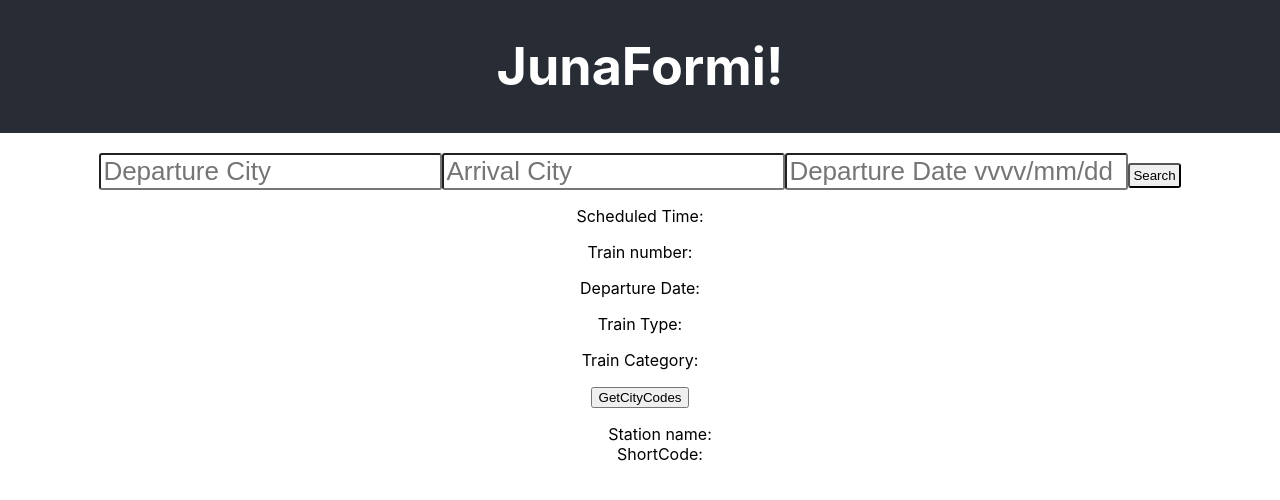
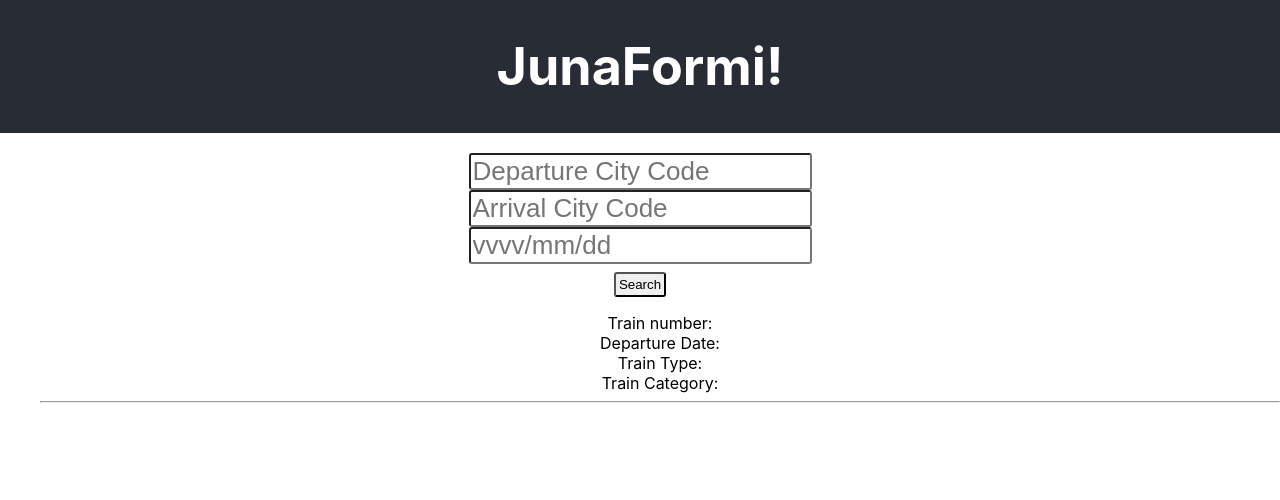
Before and after one commit to npuh/ReactAPI, a React (Create React App) app: page / in a window 1280 px wide. Shown: the top 500 px of the page. Built offline with nearby package versions, Linux system fonts and the light colour scheme.

Commit message:
first commit

```diff
--- a/src/App.css
+++ b/src/App.css
@@ -50,6 +50,7 @@
   border-radius: 3px;
 }
 .trainForm > button {
+  float: none;
   border-radius: 3px;
   padding: 3px;
 }
@@ -66,3 +67,7 @@
 .citiesList {
   list-style: none;
 }
+.trainsList {
+  list-style: none;
+  text-align: center;
+}
--- a/src/App.js
+++ b/src/App.js
@@ -11,10 +11,12 @@ class App extends Component {
         departureCity: undefined,
         arrivalCity: undefined,
         scheduledTime: undefined,
+        stationShortCode: undefined,
         trainNumber: undefined,
         departureDate: undefined,
         trainType: undefined,
-        trainCategory: undefined
+        trainCategory: undefined,
+        error: undefined
       }
     ]
   };
@@ -37,9 +39,11 @@ class App extends Component {
       traindata: data,
       trainNumber: data[0].trainNumber,
       scheduledTime: data[0].timeTableRows[0].scheduledTime,
+      stationShortCode: data[0].timeTableRows[0].stationShortCode,
       departureDate: data[0].departureDate,
       trainType: data[0].trainType,
-      trainCategory: data[0].trainCategory
+      trainCategory: data[0].trainCategory,
+      error: "Please enter the values."
     });
     console.log(this.state.traindata);
   };
@@ -51,18 +55,7 @@ class App extends Component {
           <h1>JunaFormi!</h1>
         </header>
         <Form getTrains={this.getTrains} />
-        {this.state.traindata.map(train => {
-          return (
-            <div key={train.train_id}>
-              <p>Scheduled Time: {train.scheduledTime}</p>
-              <p>Train number: {train.trainNumber}</p>
-              <p>Departure Date: {train.departureDate}</p>
-              <p>Train Type: {train.trainType}</p>
-              <p>Train Category: {train.trainCategory}</p>
-            </div>
-          );
-        })}
-        <Cities />
+        <Trains traindata={this.state.traindata} />
       </div>
     );
   }
--- a/src/components/Cities.js
+++ b/src/components/Cities.js
@@ -1,36 +1,43 @@
-import React, { Component } from "react";
+// import React, { Component } from "react";
 
-class Cities extends Component {
-  state = {
-    stationName: undefined,
-    stationShortCode: undefined
-  };
-  getCities = async e => {
-    e.preventDefault();
-    const api_call2 = await fetch(
-      `https://rata.digitraffic.fi/api/v1/metadata/stations`
-    );
-    const cityData = await api_call2.json();
-    console.log("Call works!");
-    this.setState({
-      stationName: cityData[0].stationName,
-      stationShortCode: cityData[0].stationShortCode
-    });
-    console.log("Works!");
-  };
-  render() {
-    return (
-      <div>
-        <button onClick={this.getCities} className="searchButton">
-          GetCityCodes
-        </button>
-        <ul className="citiesList">
-          <li>Station name: {this.state.stationName}</li>
-          <li>ShortCode: {this.state.stationShortCode}</li>
-        </ul>
-      </div>
-    );
-  }
-}
+// class Cities extends Component {
+//   state = {
+//     city: [
+//       {
+//         stationName: undefined,
+//         stationShortCode: undefined
+//       }
+//     ]
+//   };
+//   getCities = async e => {
+//     e.preventDefault();
+//     const api_call2 = await fetch(
+//       `https://rata.digitraffic.fi/api/v1/metadata/stations`
+//     );
+//     const cityData = await api_call2.json();
 
-export default Cities;
+//     console.log("Call works!");
+//     this.setState({
+//       city: cityData,
+//       stationName: cityData[0].stationName,
+//       stationShortCode: cityData[0].stationShortCode
+//     });
+//     console.log("Works!");
+//   };
+//   render() {
+//     return (
+//       <div>
+//         <form onSubmit={this.getCities}>
+//           <input type="text" name="cityName" />
+//           <button className="searchButton">Get City Codes</button>
+//         </form>
+//         <ul className="citiesList">
+//           <li>Station name: {this.state.stationName}</li>
+//           <li>ShortCode: {this.state.stationShortCode}</li>
+//         </ul>
+//       </div>
+//     );
+//   }
+// }
+
+// export default Cities;
--- a/src/components/Form.js
+++ b/src/components/Form.js
@@ -3,13 +3,12 @@ import React from "react";
 const Form = props => (
   <div>
     <form className="trainForm" onSubmit={props.getTrains}>
-      <input type="text" name="depCity" placeholder="Departure City" />
-      <input type="text" name="arrCity" placeholder="Arrival City" />
-      <input
-        type="text"
-        name="depDate"
-        placeholder="Departure Date vvvv/mm/dd"
-      />
+      <input type="text" name="depCity" placeholder="Departure City Code" />
+      <br />
+      <input type="text" name="arrCity" placeholder="Arrival City Code" />
+      <br />
+      <input type="text" name="depDate" placeholder="vvvv/mm/dd" />
+      <br />
       <button className="searchButton">Search</button>
     </form>
   </div>
--- a/src/components/Trains.js
+++ b/src/components/Trains.js
@@ -1,13 +1,21 @@
 import React from "react";
 
-const Trains = props => (
-  <div>
-    <p>Train number: {props.trainNumber}</p>
-    <p>Departure Date: {props.departureDate}</p>
-    <p>Scheduled Time: {props.scheduledTime}</p>
-    <p>Train Type: {props.trainType}</p>
-    <p>Train Category: {props.trainCategory}</p>
-  </div>
-);
+const Trains = props => {
+  return (
+    <div>
+      {props.traindata.map(train => (
+        <ul className="trainsList" key={train.train_id}>
+          <li>Train number: {train.trainNumber}</li>
+          <li>Departure Date: {train.departureDate}</li>
+          {/* <li>Scheduled Time: {train.scheduledTime}</li>
+          <li>StationCode: {train.stationShortCode}</li> */}
+          <li>Train Type: {train.trainType}</li>
+          <li>Train Category: {train.trainCategory}</li>
+          <hr />
+        </ul>
+      ))}
+    </div>
+  );
+};
 
 export default Trains;
```
